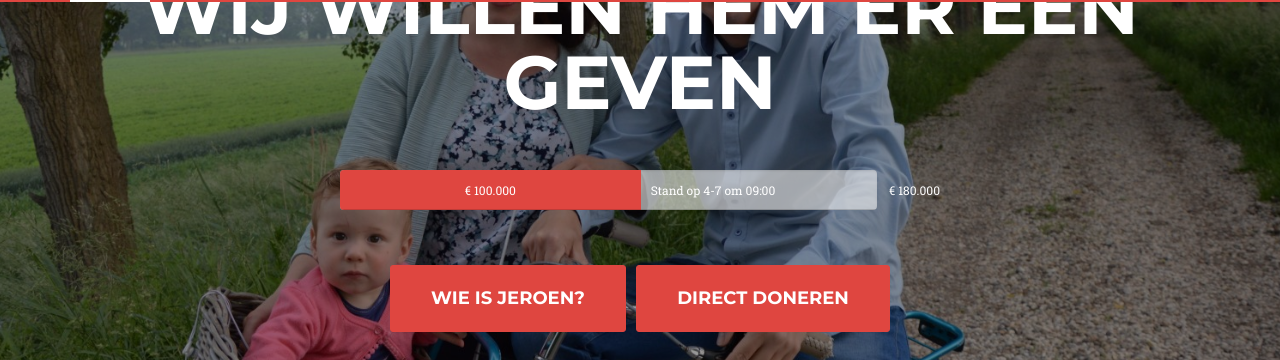
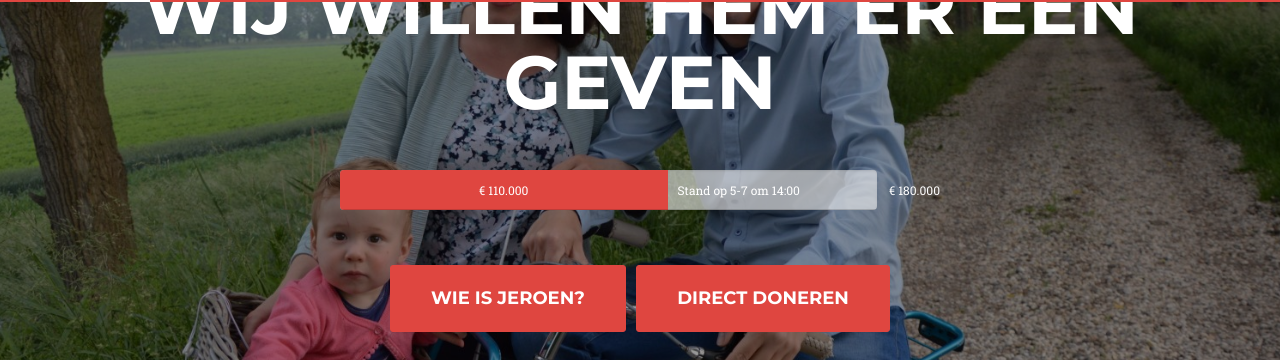
Before and after one commit to Een-nier-voor-Jeroen/Niervoorjeroen.nl-website, a Jekyll site: the page built from index.html, in a window 1280 px wide and 900 px high, scrolled down 317 px. Shown: the part 78-438 px from the top of the window. Built offline with Jekyll 4.4.1, drawn with Linux system fonts in a browser that asks for light colours; nearby versions of some CDN libraries; some web fonts are replaced.

Commit message:
110.000!

```diff
--- a/index.html
+++ b/index.html
@@ -21,10 +21,10 @@
                         € 180.000
                     </div>
                     <div class="progress" style="height: 40px; background-color: rgba(245,245,245,0.6);">
-                        <div class="progress-bar" role="progressbar" aria-valuenow="100000" aria-valuemin="0" aria-valuemax="180000" style="width: 56%; height: 40px; line-height: 40px;">
-                            € 100.000
+                        <div class="progress-bar" role="progressbar" aria-valuenow="110000" aria-valuemin="0" aria-valuemax="180000" style="width: 61%; height: 40px; line-height: 40px;">
+                            € 110.000
                         </div>
-                        <div class="progress-bar" style="line-height: 40px; width: 44%; text-align: left; padding-left: 10px; background: none;">Stand op 4-7 om 09:00</div>
+                        <div class="progress-bar" style="line-height: 40px; width: 39%; text-align: left; padding-left: 10px; background: none;">Stand op 5-7 om 14:00</div>
                     </div>
                 </div>
                 <p>
```
